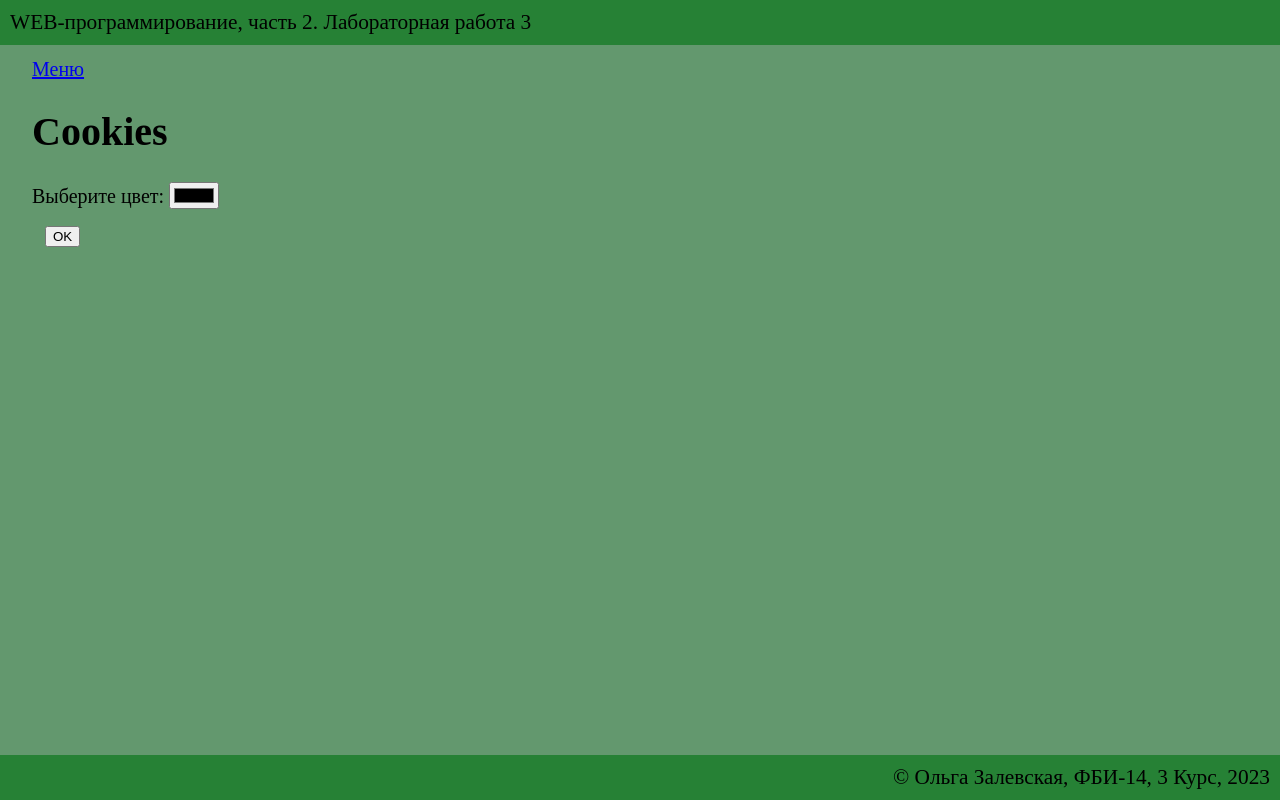
After one commit to OlyaZalevskaya/web-programming-labs-2, a Flask app: page /lab4/cookies in a window 1280 px wide. The commit adds this page. Run offline with Flask 3, Linux system fonts and the light colour scheme.

Commit message:
Куки-цвет текста

```diff
--- a/templates/base.html
+++ b/templates/base.html
@@ -5,6 +5,14 @@
     <meta name="viewport" content="width=device-width, initial-scale=1.0">
     <title>Ольга Залевская. {% block lab %}{% endblock %}</title>
     <link rel="stylesheet" href="{{ url_for('static' , filename='main.css') }}">
+    {% if request.cookies.get('color') %}
+    <style>
+        body {
+            color: {{ request.cookies.get('color') }};
+        }
+    </style>
+    {% endif %}
+
 </head>
 <body>
     <header>
--- /dev/null
+++ b/templates/cookies.html
@@ -0,0 +1,16 @@
+{% extends "base.html" %}
+
+{% block lab %}Лабораторная работа 3{% endblock %}
+
+{% block main %}
+<h1>Cookies</h1>
+<form method="post"
+<div>
+    <label for="color">Выберите цвет:</label>
+    <input type="color" id="color" name="color">
+</div>
+<div>
+    <button type="submit">OK</button>
+</div>
+
+{% endblock %}
```
Also changed, not shown: templates/lab4.html (+5 -2 lines).
